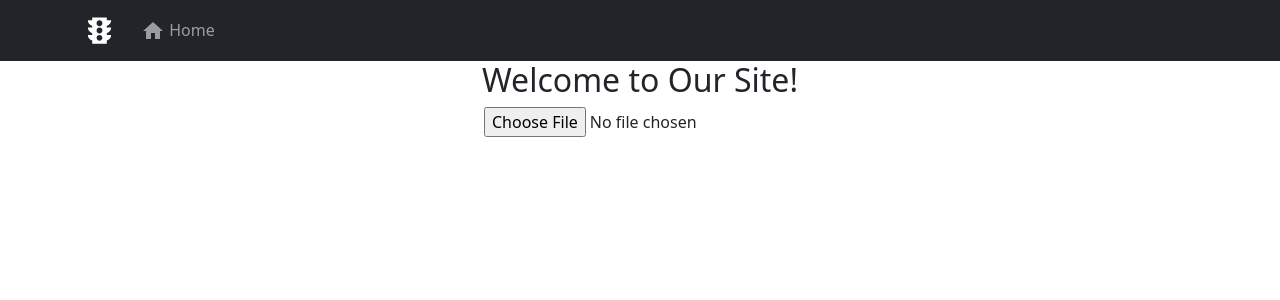
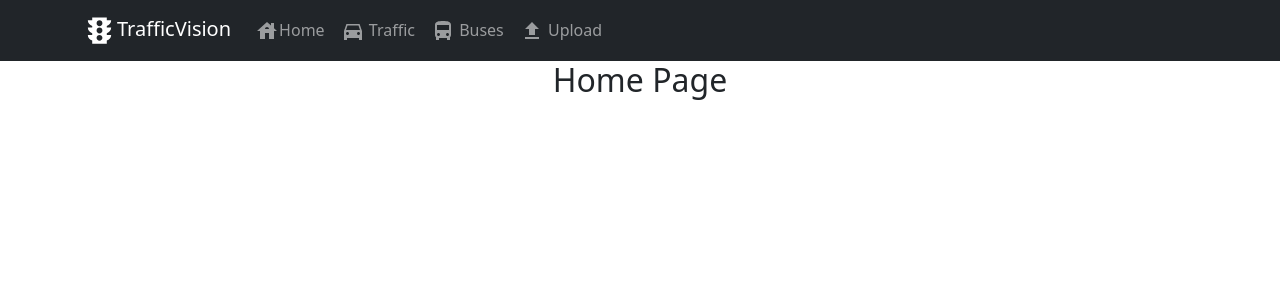
Before and after one commit to ConorPadraigMurphy/FYP, a React (Create React App) app in the folder frontend/: page / in a window 1280 px wide. Shown: the top 300 px of the page. Built offline with nearby package versions, Linux system fonts and the light colour scheme.

Commit message:
Added pages for traffic and buses, moved upload function from home page to upload page, changed Icons to MUI rather than FontAwesome

```diff
--- a/frontend/src/App.js
+++ b/frontend/src/App.js
@@ -9,11 +9,19 @@ import {
   Route
 } from 'react-router-dom';
 //Import icons - FontAwesome
-import { FaHome } from "react-icons/fa";
+import HomePageContent from "./components/UploadPage.js";
+import TrafficCongestionPage from './components/TrafficCongestionPage.js';
+import BusTimesPage from './components/BusTimesPage.js';
+import UploadPage from './components/UploadPage.js';
 
-import HomePageContent from "./components/HomePageComponent.js";
-import HomeIcon from '@mui/icons-material/Home';
+import HouseSharpIcon from '@mui/icons-material/HouseSharp';
 import TrafficSharpIcon from '@mui/icons-material/TrafficSharp';
+import DirectionsCarSharpIcon from '@mui/icons-material/DirectionsCarSharp';
+import DirectionsBusSharpIcon from '@mui/icons-material/DirectionsBusSharp';
+import UploadSharpIcon from '@mui/icons-material/UploadSharp';
+import HomePage from './components/HomePage.js';
+
+
 
 function App() {
   return (
@@ -21,14 +29,20 @@ function App() {
       <div className="App" >
         <Navbar bg="dark" variant="dark">
           <Container>
-            <Navbar.Brand href="/"><TrafficSharpIcon fontSize='large'/></Navbar.Brand>
+            <Navbar.Brand href="/"><TrafficSharpIcon fontSize='large'/>TrafficVision</Navbar.Brand>
             <Nav className="me-auto">
-              <Nav.Link href="/"><HomeIcon/> Home</Nav.Link>
+              <Nav.Link href="/"><HouseSharpIcon/>Home</Nav.Link>
+              <Nav.Link href="/trafficcongestion"><DirectionsCarSharpIcon/> Traffic</Nav.Link>
+              <Nav.Link href="/bustimes"><DirectionsBusSharpIcon/> Buses</Nav.Link>
+              <Nav.Link href="/upload"><UploadSharpIcon/> Upload</Nav.Link>
             </Nav>
           </Container>
         </Navbar>
         <Routes>
-          <Route path='/' element={<HomePageContent></HomePageContent>}></Route>
+          <Route path='/' element={<HomePage></HomePage>}></Route>
+          <Route path='/trafficcongestion' element={<TrafficCongestionPage></TrafficCongestionPage>}></Route>
+          <Route path='/bustimes' element={<BusTimesPage></BusTimesPage>}></Route>
+          <Route path='/upload' element={<UploadPage></UploadPage>}></Route>
         </Routes>
       </div>
     </Router>
--- /dev/null
+++ b/frontend/src/components/BusTimesPage.js
@@ -0,0 +1,15 @@
+import React from 'react';
+import axios from 'axios';
+
+class BusTimesPage extends React.Component {
+    render() {
+        return (
+            <div className="busTimes-page-content">
+                <h2>Bus times Page</h2>
+            </div>
+        );
+    }
+
+}
+
+export default BusTimesPage;
--- /dev/null
+++ b/frontend/src/components/HomePage.js
@@ -0,0 +1,15 @@
+import React from 'react';
+import axios from 'axios';
+
+class HomePage extends React.Component {
+    render() {
+        return (
+            <div className="home-page-content">
+                <h2>Home Page</h2>
+            </div>
+        );
+    }
+
+}
+
+export default HomePage;
--- /dev/null
+++ b/frontend/src/components/TrafficCongestionPage.js
@@ -0,0 +1,15 @@
+import React from 'react';
+import axios from 'axios';
+
+class TrafficCongestionPage extends React.Component {
+    render() {
+        return (
+            <div className="trafficCongestion-page-content">
+                <h2>Traffic Congestion Page</h2>
+            </div>
+        );
+    }
+
+}
+
+export default TrafficCongestionPage;
--- a/frontend/src/components/HomePageComponent.js
+++ b/frontend/src/components/UploadPage.js
@@ -1,7 +1,7 @@
 import React from 'react';
 import axios from 'axios';
 
-class HomePageContent extends React.Component {
+class UploadPage extends React.Component {
     render() {
         return (
             <div className="home-page-content">
@@ -33,4 +33,4 @@ class HomePageContent extends React.Component {
     }
 }
 
-export default HomePageContent;
+export default UploadPage;
```
